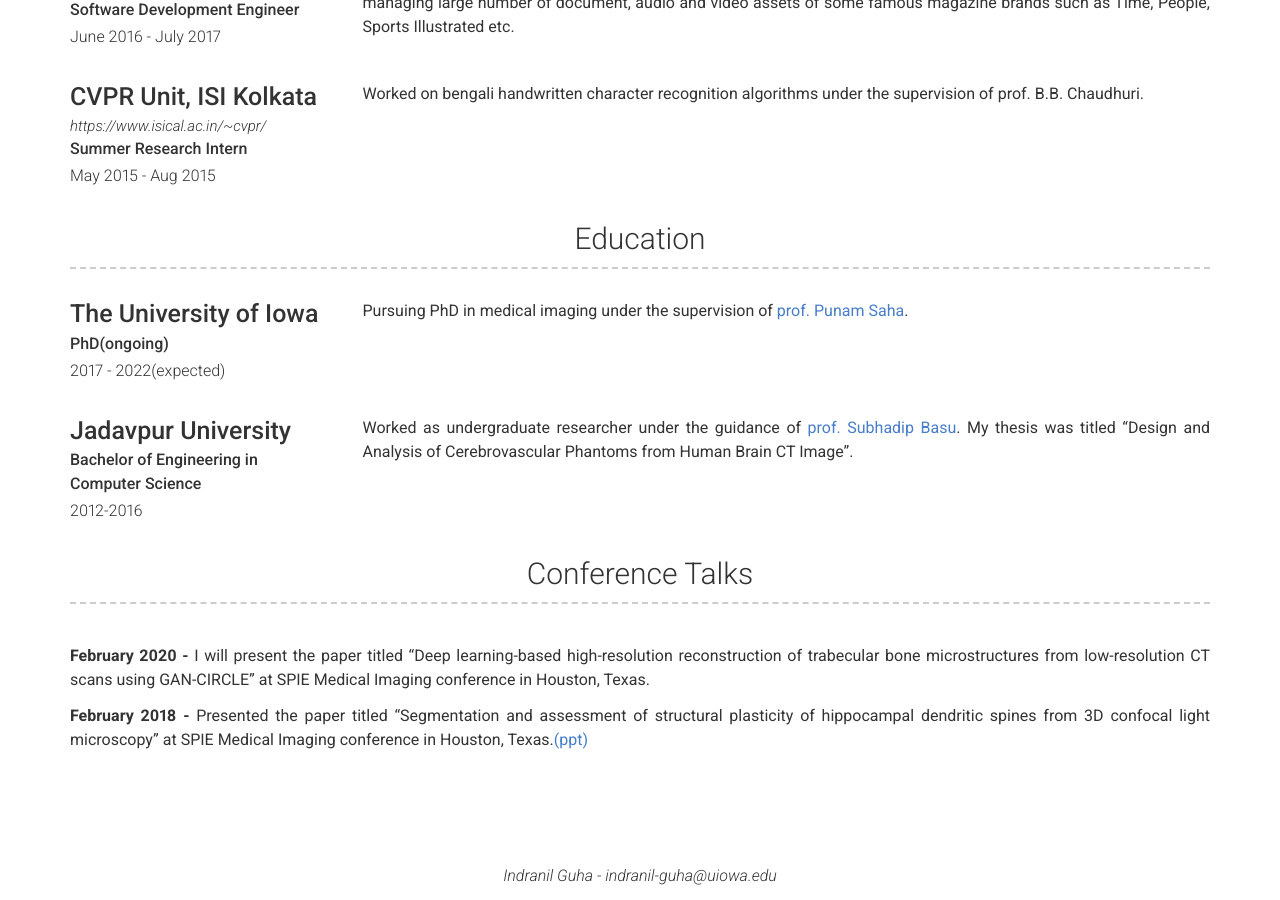
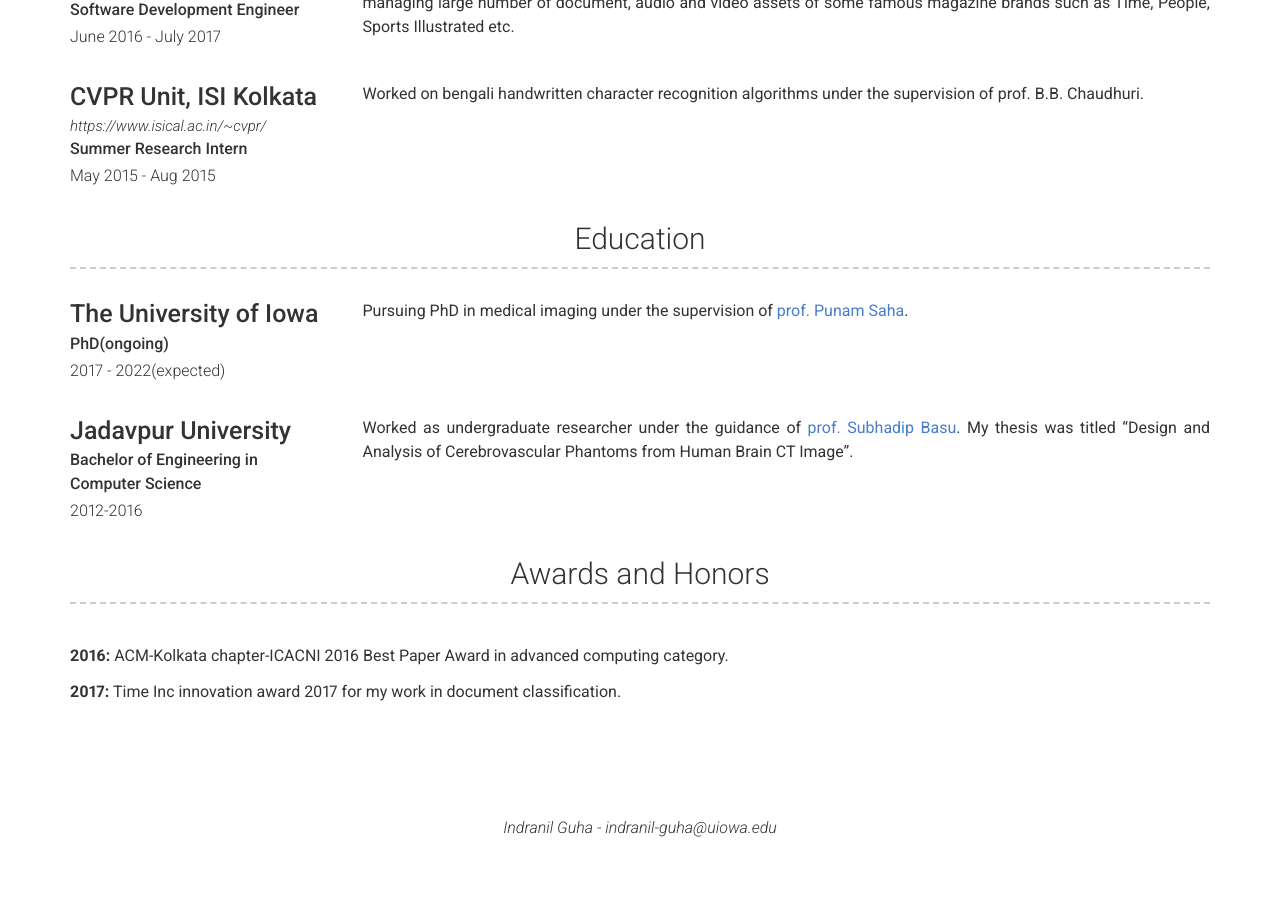
Before and after one commit to iguha94/iguha94.github.io, a Jekyll site: the page built from index.md, in a window 1280 px wide and 900 px high, scrolled down 1437 px. Built offline with Jekyll 4.4.1, drawn with Linux system fonts in a browser that asks for light colours; nearby versions of some CDN libraries; a style sheet for code colours, icons or effects is not loaded; after the commit the page ends 2289 px from its top, so only the background shows below that; some of the changed text lies outside the part shown.

Commit message:
some changes

```diff
--- a/_config.yml
+++ b/_config.yml
@@ -19,7 +19,7 @@ about_profile_image: images/profileMe.jpeg
 about_content: | # this will include new lines to allow paragraphs
   My name is Indranil and I am currently a third year PhD student at the Department of Electrical and Computer Engineering at the University of Iowa. I am pursuing my PhD under the guidence of prof. Punam Kumar Saha, in Advanced Pulmonary Physiomic Imaging Laboratory (APPIL). I earned my bachelors degree in computer science and engineering from Jadavpur University in 2016. After Completing my bachelors, I worked as software development engineer at Time Inc India (Now Meredith Corporation) for one year before joining UIOWA in fall 2017.
 
-  My research work is primarily focused on the development of <u>statistical methods for quantitative imaging</u> and <u> quantitative morphometric analysis of human bone and lung structures </u>. I am  also interested in developing deep learning models for <u>high resolution CT-image reconstruction</u> and <u>pulmonary artery vein segmentation</u>.
+  My research work is primarily focused on the development of <u>statistical methods for quantitative imaging</u> and <u> morphometric analysis of human bone and lung structures</u>. I am  also interested in developing deep learning models for high resolution <u>CT-image reconstruction</u> and <u>pulmonary artery-vein segmentation</u>.
 
 
 # Projects Section
@@ -38,6 +38,12 @@ more_content: | # this will include new lines to allow paragraphs
 
   <b>February 2018 -</b> Presented the paper titled "Segmentation and assessment of structural plasticity of hippocampal dendritic spines from 3D confocal light microscopy" at SPIE Medical Imaging conference in Houston, Texas.<a href="/images/SPIE_PRESENTATION_final.pptx" target="_blank">(ppt)</a>
 
+more_title: Awards and Honors
+more_content: | # this will include new lines to allow paragraphs
+  <b>2016:</b>  ACM-Kolkata chapter-ICACNI 2016 Best Paper Award in advanced computing category.
+
+  <b>2017:</b>  Time Inc innovation award 2017 for my work in document classification.
+
 # Footer
 footer_show_references: false
 
```
